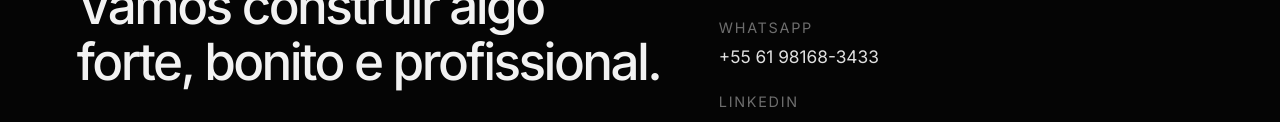
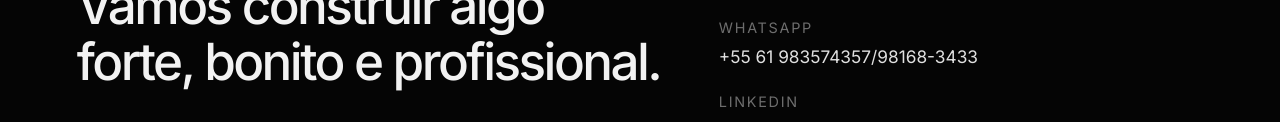
Before and after one commit to NeidinhaRaposo/neidiman_raposo, a plain HTML site: page index.html in a window 1280 px wide. Shown: the part 2537-2659 px from the top of the page. Drawn offline with Linux system fonts and the light colour scheme.

Commit message:
Fix HTML structure and formatting issues
Adicionei mais um número de telefone.

```diff
--- a/index.html
+++ b/index.html
@@ -180,7 +180,7 @@
 
             <div class="contact-item">
               <span class="contact-label">WhatsApp</span>
-              <a class="contact-link" href="https://wa.me/5561981683433" target="_blank">+55 61 98168-3433</a>
+              <a class="contact-link" href="https://wa.me/5561981683433" target="_blank">+55 61 983574357/98168-3433</a>
             </div>
 
             <div class="contact-item">
```
